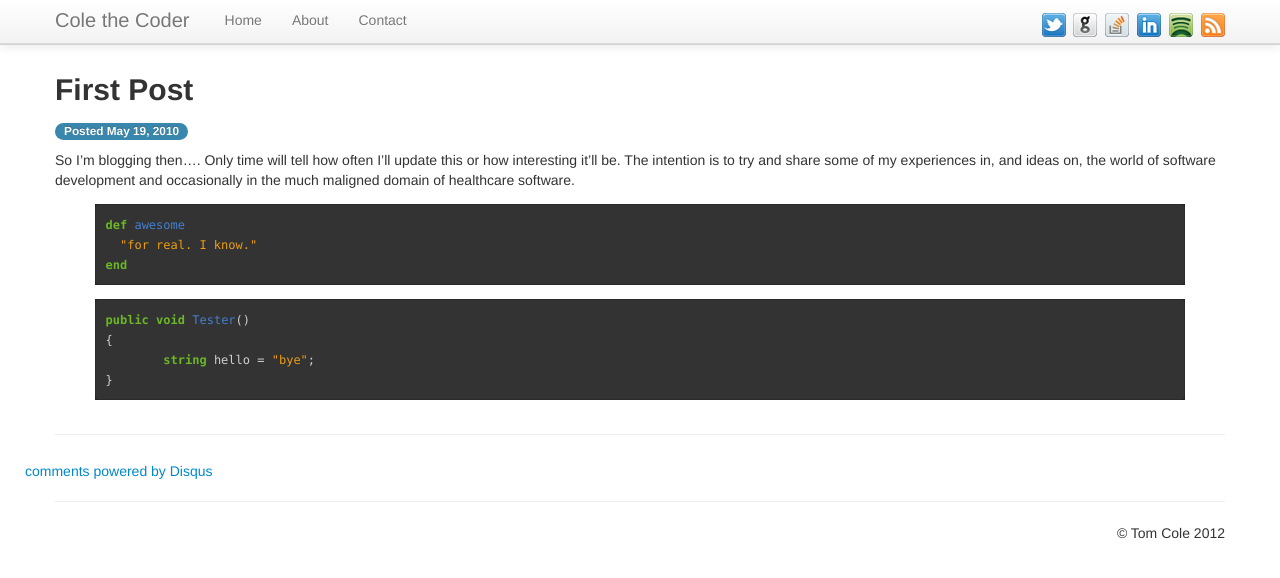
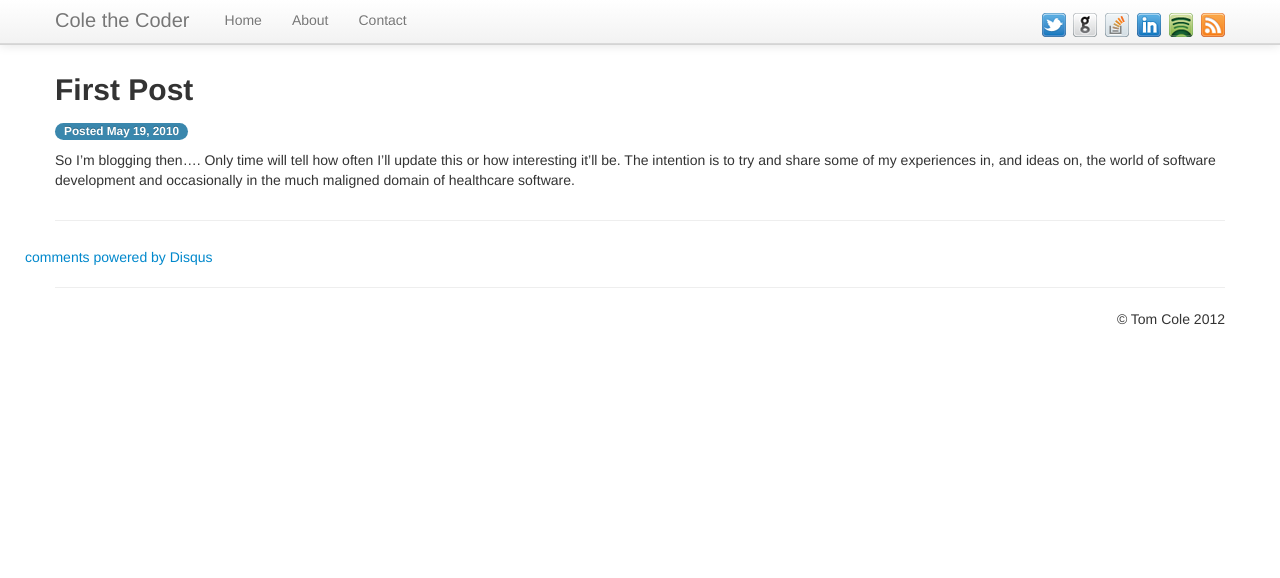
Before and after one commit to colethecoder/colethecoder.github.com, a Jekyll site: the page built from _posts/2010-05-19-First-Post.md, in a window 1280 px wide. Shown: the top 578 px of the page. Built offline with Jekyll 4.4.1, drawn with Linux system fonts in a browser that asks for light colours; Markdown is read by kramdown in place of the engine named in the settings; comment, search, counter and statistics services are not loaded.

Commit message:
removed tests

```diff
--- a/_posts/2010-05-19-First-Post.md
+++ b/_posts/2010-05-19-First-Post.md
@@ -3,16 +3,3 @@ layout: post
 title: First Post
 ---
 So I'm blogging then.... Only time will tell how often I'll update this or how interesting it'll be. The intention is to try and share some of my experiences in, and ideas on, the world of software development and occasionally in the much maligned domain of healthcare software.
-
-{% highlight ruby %}
-def awesome
-  "for real. I know."
-end
-{% endhighlight %}
-
-{% highlight c# %}
-public void Tester()
-{
-	string hello = "bye";
-}
-{% endhighlight %}
```
